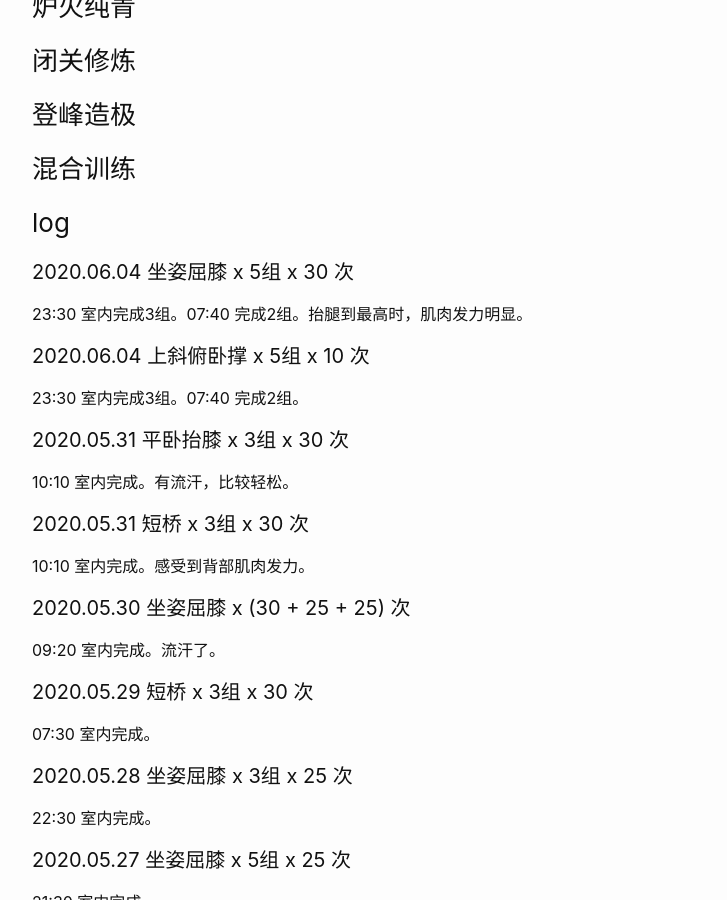
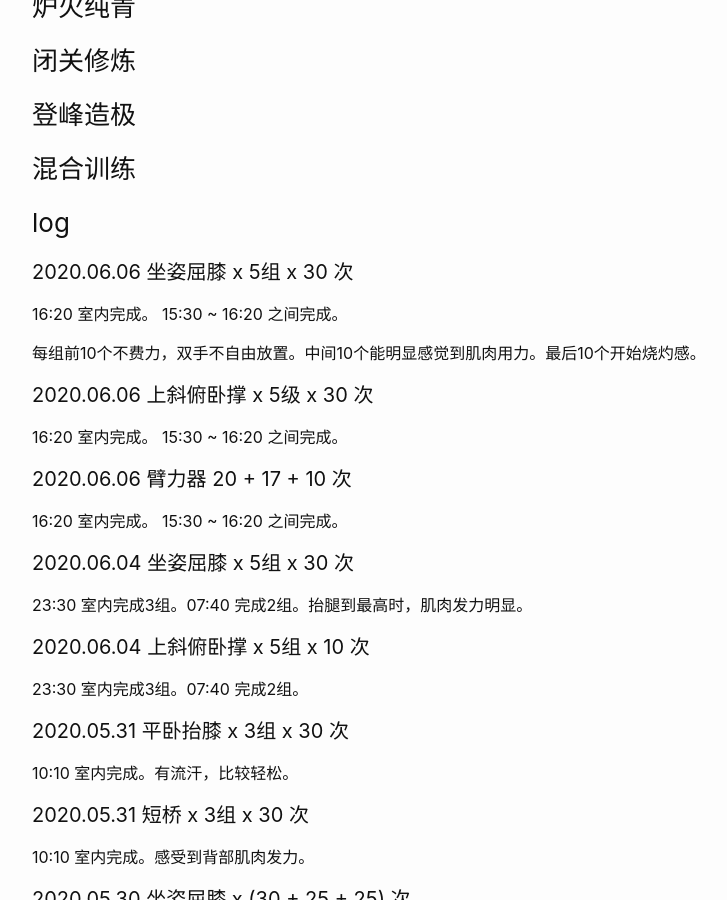
Before and after one commit to wangtiga/wangtiga.github.io, a Jekyll site: the page built from _previews/exercise.md, in a window 1280 px wide and 900 px high, scrolled down 653 px. Shown: the whole window, without its empty margins (238-965 px from the left). Built offline with Jekyll 4.4.1, drawn with Linux system fonts in a browser that asks for light colours.

Commit message:
updated from mac

```diff
--- a/_previews/exercise.md
+++ b/_previews/exercise.md
@@ -29,6 +29,23 @@ tags:   todo
 
 
 ### log
+
+
+#### 2020.06.06 坐姿屈膝 x 5组 x 30 次
+
+16:20 室内完成。 15:30 ~ 16:20 之间完成。
+
+每组前10个不费力，双手不自由放置。中间10个能明显感觉到肌肉用力。最后10个开始烧灼感。
+
+#### 2020.06.06 上斜俯卧撑 x 5级 x 30 次
+
+16:20 室内完成。 15:30 ~ 16:20 之间完成。
+
+#### 2020.06.06 臂力器 20 + 17 + 10 次
+
+16:20 室内完成。 15:30 ~ 16:20 之间完成。
+
+
 
 
 #### 2020.06.04 坐姿屈膝 x 5组 x 30 次
```
